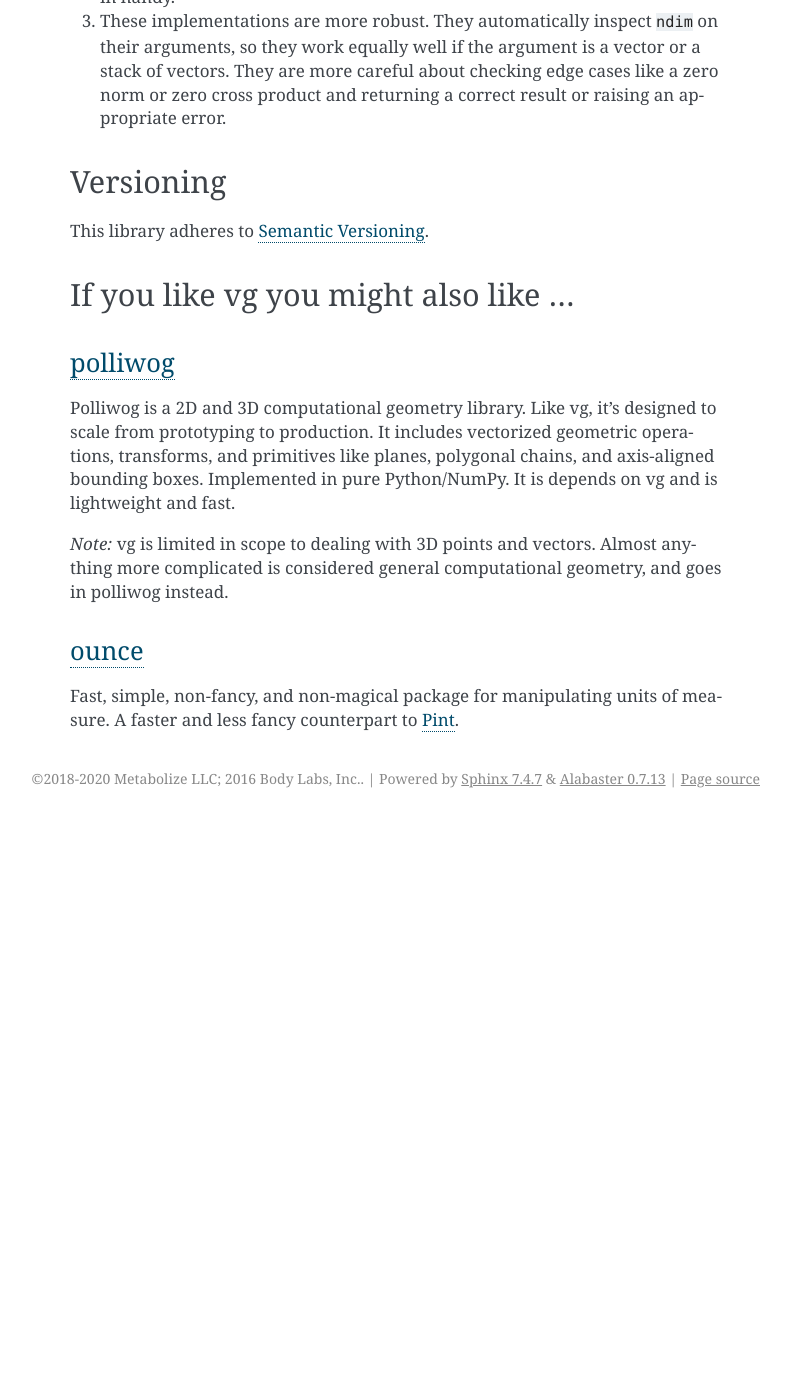
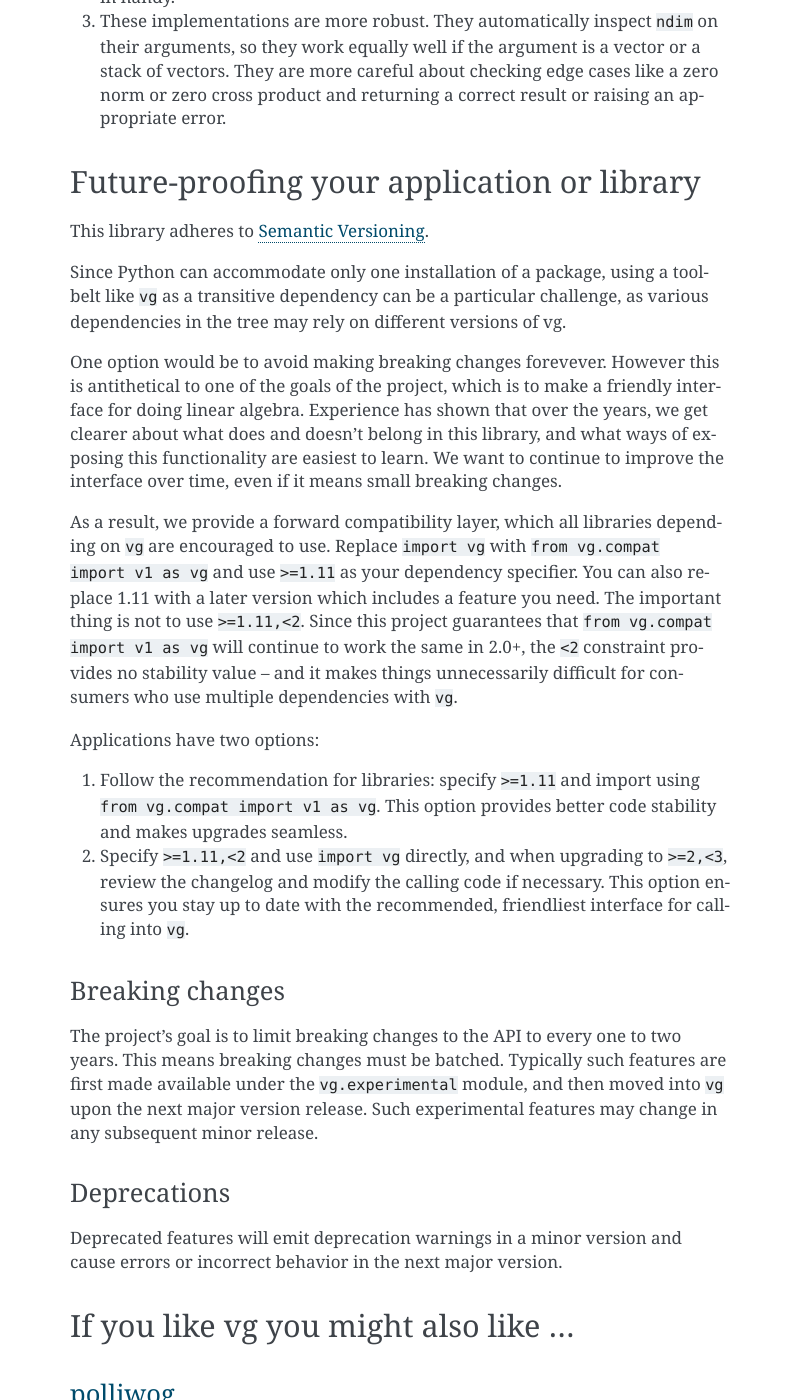
Before and after one commit to lace/vg, a Sphinx documentation site: the page built from doc/index.md, in a window 1280 px wide and 1400 px high, scrolled down 2587 px. Shown: the whole window, without its empty margins (350-1140 px from the left). Built offline with Sphinx 7.4.7, drawn with Linux system fonts in a browser that asks for light colours; before the commit the page ends 3405 px from its top, so only the background shows below that; some of the changed text lies outside the part shown.

Commit message:
Add `vg.compat` forward-compatibilty layer for libraries  (#158)
Closes #112

```diff
--- a/doc/index.md
+++ b/doc/index.md
@@ -112,12 +112,56 @@ These common operations should be abstracted for a few reasons:
    or raising an appropriate error.
 
 
-Versioning
-----------
+Future-proofing your application or library
+-------------------------------------------
 
 This library adheres to [Semantic Versioning][semver].
 
 [semver]: https://semver.org/
+
+Since Python can accommodate only one installation of a package, using a
+toolbelt like `vg` as a transitive dependency can be a particular challenge, as
+various dependencies in the tree may rely on different versions of vg.
+
+One option would be to avoid making breaking changes forevever. However this is
+antithetical to one of the goals of the project, which is to make a friendly
+interface for doing linear algebra. Experience has shown that over the years,
+we get clearer about what does and doesn't belong in this library, and what ways
+of exposing this functionality are easiest to learn. We want to continue to
+improve the interface over time, even if it means small breaking changes.
+
+As a result, we provide a forward compatibility layer, which all libraries
+depending on `vg` are encouraged to use. Replace `import vg` with
+`from vg.compat import v1 as vg` and use `>=1.11` as your dependency specifier.
+You can also replace 1.11 with a later version which includes a feature you
+need. The important thing is not to use `>=1.11,<2`. Since this project
+guarantees that `from vg.compat import v1 as vg` will continue to work the same
+in 2.0+, the `<2` constraint provides no stability value &ndash; and it makes
+things unnecessarily difficult for consumers who use multiple dependencies with
+`vg`.
+
+Applications have two options:
+
+1. Follow the recommendation for libraries: specify `>=1.11` and import using
+   `from vg.compat import v1 as vg`. This option provides better code stability
+   and makes upgrades seamless.
+2. Specify `>=1.11,<2` and use `import vg` directly, and when upgrading to
+   `>=2,<3`, review the changelog and modify the calling code if necessary.
+   This option ensures you stay up to date with the recommended, friendliest
+   interface for calling into `vg`.
+
+### Breaking changes
+
+The project's goal is to limit breaking changes to the API to every one to two
+years. This means breaking changes must be batched. Typically such features are
+first made available under the `vg.experimental` module, and then moved into
+`vg` upon the next major version release. Such experimental features may change
+in any subsequent minor release.
+
+### Deprecations
+
+Deprecated features will emit deprecation warnings in a minor version and cause
+errors or incorrect behavior in the next major version.
 
 
 If you like vg you might also like &hellip;
```
Also changed, not shown: README.md (+1 -43 lines), 3 other files.
